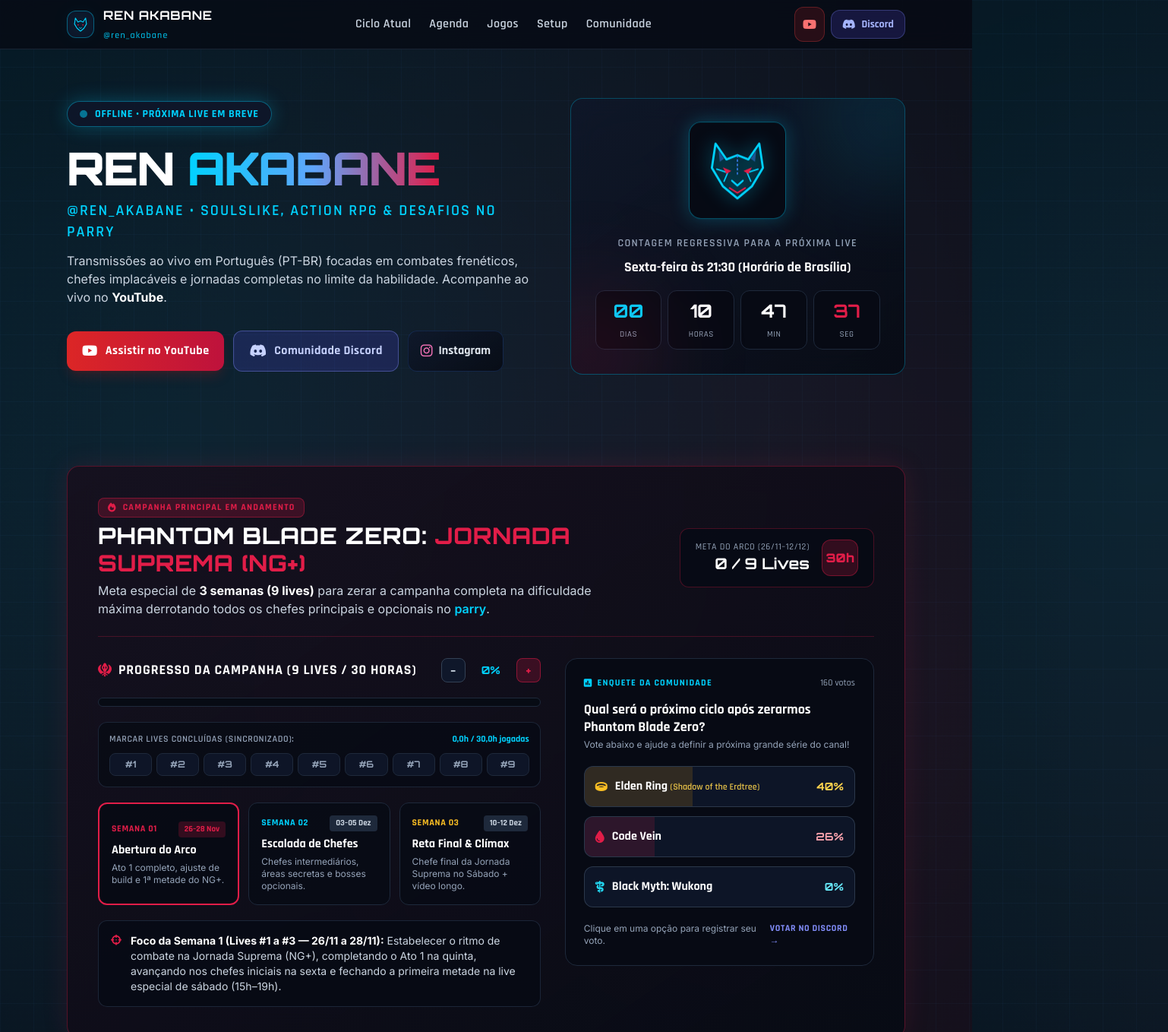
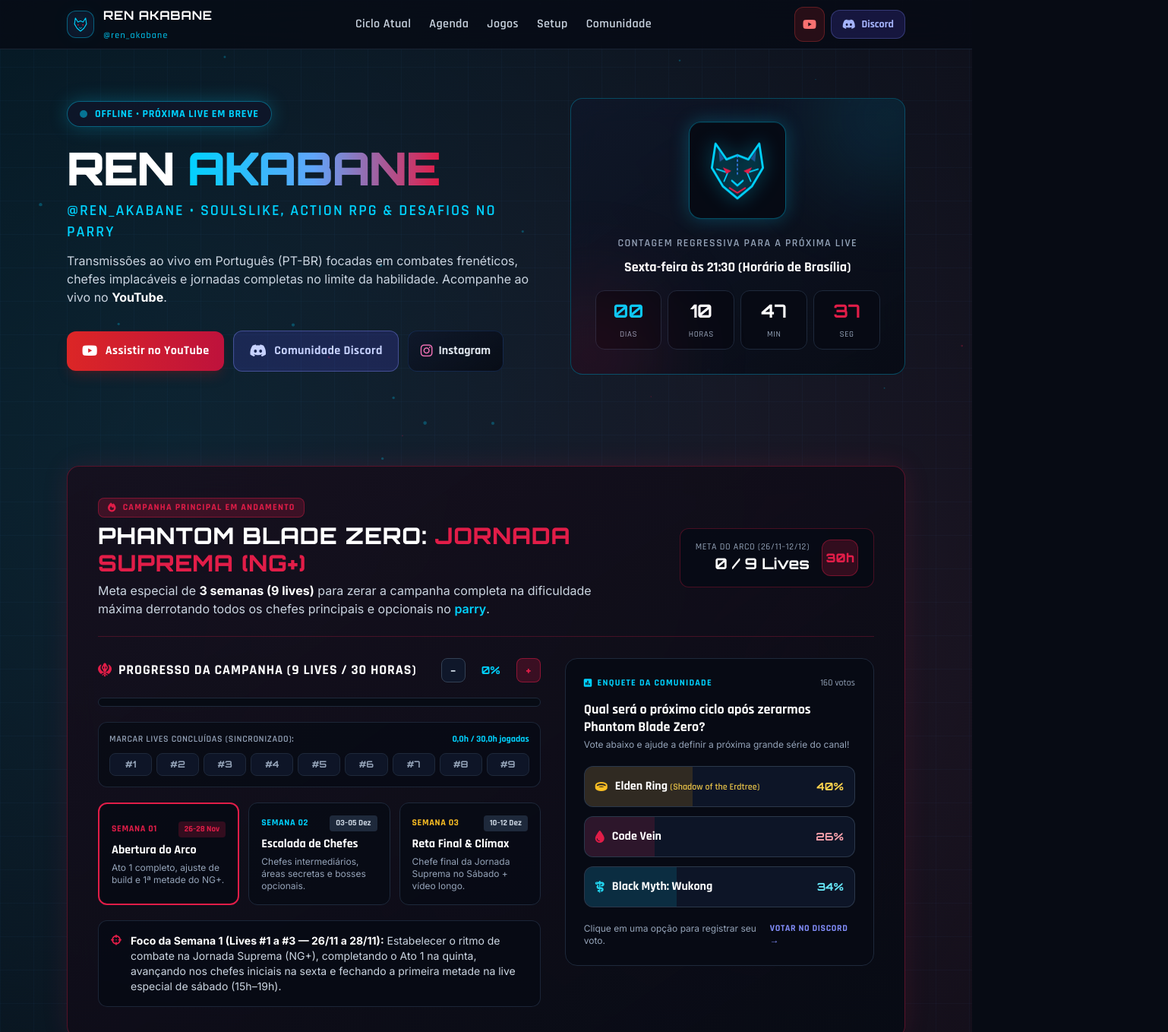
Before and after one commit to ren-akabane/agenda-lives, a plain HTML site: page index.html in a window 1280 px wide. Shown: the top 1358 px of the page at 76% size, 1538 px wide, since content can reach past the window. Drawn offline with nearby package versions, Linux system fonts and the light colour scheme.

Commit message:
Add files via upload

```diff
--- a/index.html
+++ b/index.html
@@ -4,7 +4,7 @@
   <meta charset="UTF-8" />
   <meta name="viewport" content="width=device-width, initial-scale=1.0" />
   <title>Ren Akabane (@ren_akabane) — Lives de Soulslike & Action RPG</title>
-  <meta name="description" content="Site oficial de Ren Akabane (@ren_akabane). Lives ao vivo no YouTube de Phantom Blade Zero, Onimusha, Elden Ring, Code Vein e jogos desafiadores." />
+  <meta name="description" content="Site oficial de Ren Akabane (@ren_akabane). Lives ao vivo no YouTube de Phantom Blade Zero, Black Myth: Wukong, Elden Ring, Code Vein e jogos desafiadores." />
 
   <!-- Tailwind CSS -->
   <script src="https://cdn.tailwindcss.com"></script>
@@ -227,7 +227,7 @@
             <!-- Emblema SVG Lobo Estilizado -->
             <div class="flex flex-col items-center text-center space-y-5">
               <div class="relative w-28 h-28 sm:w-32 sm:h-32 rounded-2xl bg-obsidian/90 border border-neonblue/40 flex items-center justify-center shadow-neon-blue animate-float">
-                <svg viewBox="0 0 120 120" class="w-22 h-22 sm:w-24 sm:h-24 wolf-glow" fill="none" xmlns="http://www.w3.org/2000/svg">
+                <svg viewBox="0 0 120 120" class="w-20 h-20 sm:w-24 sm:h-24 wolf-glow" fill="none" xmlns="http://www.w3.org/2000/svg">
                   <!-- Orelhas e Contorno Externo -->
                   <path d="M24 16L42 42L60 35L78 42L96 16L102 56L84 86L60 106L36 86L18 56L24 16Z" stroke="#00d2ff" stroke-width="3.5" stroke-linejoin="round" fill="rgba(0, 210, 255, 0.06)"/>
                   <!-- Detalhes Internos das Orelhas -->
@@ -433,14 +433,14 @@
 
               <!-- Opção 3: Black Myth: Wukong -->
               <button type="button" onclick="castVote('wukong')" id="vote-btn-wukong" class="w-full text-left p-3.5 rounded-xl bg-slate-900/90 border border-slate-700/80 hover:border-cyan-400/60 transition relative overflow-hidden group cursor-pointer">
-                <div id="bar-wukong" class="absolute inset-y-0 left-0 bg-cyan-500/15 transition-all duration-500" style="width: 0%;"></div>
+                <div id="bar-wukong" class="absolute inset-y-0 left-0 bg-cyan-500/15 transition-all duration-500" style="width: 34%;"></div>
                 <div class="relative z-10 flex items-center justify-between gap-2">
                   <div class="flex items-center gap-2.5 flex-wrap">
                     <i class="fa-solid fa-staff-snake text-cyan-400"></i>
                     <span class="font-tech font-bold text-white text-base">Black Myth: Wukong</span>
                     <span id="check-wukong" class="hidden text-xs px-2 py-0.5 rounded bg-cyan-400/20 text-cyan-300 font-tech font-bold">Seu voto</span>
                   </div>
-                  <span id="pct-wukong" class="font-display font-bold text-sm text-cyan-300 shrink-0">0%</span>
+                  <span id="pct-wukong" class="font-display font-bold text-sm text-cyan-300 shrink-0">34%</span>
                 </div>
               </button>
             </div>
@@ -765,12 +765,12 @@
           </div>
         </article>
 
-          <!-- Card 4: Black Myth: Wukong -->
+        <!-- Card 4: Black Myth: Wukong -->
         <article class="glass-card rounded-2xl overflow-hidden flex flex-col group">
           <div class="h-40 relative bg-gradient-to-br from-slate-900 via-cyan-950/60 to-obsidian p-5 flex flex-col justify-between overflow-hidden">
             <div class="absolute right-3 bottom-1 opacity-20 group-hover:opacity-35 transition transform group-hover:scale-110">
               <i class="fa-solid fa-staff-snake text-7xl text-cyan-400"></i>
-           </div>
+            </div>
             <div class="flex items-center justify-between relative z-10">
               <span class="px-2.5 py-1 rounded-full bg-cyan-500/20 border border-cyan-400/35 text-cyan-300 font-tech font-bold text-[11px] uppercase tracking-wider">
                 Candidato Enquete
@@ -789,11 +789,13 @@
             <div class="flex items-center justify-between pt-3 border-t border-slate-800/80 text-xs font-tech">
               <span class="text-cyan-400 font-bold uppercase tracking-wider">Opção #3</span>
               <a href="#ciclo-atual" class="text-slate-300 hover:text-neonblue font-bold">
-               Votar &rarr;
+                Votar &rarr;
               </a>
             </div>
           </div>
         </article>
+      </div>
+    </section>
 
     <!-- 5. SETUP TÉCNICO & TRANSMISSÃO -->
     <section id="setup" class="max-w-6xl mx-auto px-4 sm:px-6 py-12">
@@ -941,6 +943,16 @@
   <!-- Scripts de Interatividade -->
   <script>
     // ==========================================
+    // 0. ARMAZENAMENTO SEGURO (localStorage pode falhar em aba anônima)
+    // ==========================================
+    function safeGet(key) {
+      try { return localStorage.getItem(key); } catch (e) { return null; }
+    }
+    function safeSet(key, value) {
+      try { localStorage.setItem(key, value); } catch (e) {}
+    }
+
+    // ==========================================
     // 1. UTILITÁRIO DE CLIPBOARD & TOAST VISUAL
     // ==========================================
     let toastTimeout;
@@ -967,13 +979,28 @@
       document.body.appendChild(textArea);
       textArea.focus();
       textArea.select();
+      let ok = false;
       try {
-        document.execCommand('copy');
-        showToast(title, message);
+        ok = document.execCommand('copy');
       } catch (err) {
         console.error('Erro ao copiar texto:', err);
       }
       document.body.removeChild(textArea);
+      if (ok) {
+        showToast(title, message);
+      } else {
+        showToast('Não foi possível copiar', 'Selecione e copie o texto manualmente.');
+      }
+      return ok;
+    }
+
+    function copyText(text, title, message) {
+      if (navigator.clipboard && window.isSecureContext) {
+        return navigator.clipboard.writeText(text)
+          .then(() => { showToast(title, message); return true; })
+          .catch(() => fallbackCopyText(text, title, message));
+      }
+      return Promise.resolve(fallbackCopyText(text, title, message));
     }
 
     function copyScheduleText() {
@@ -987,7 +1014,7 @@
         `${lines}\n` +
         `📺 YouTube: https://www.youtube.com/@ren_akabane\n` +
         `💬 Discord: https://discord.gg/8ymvd3EGn`;
-      fallbackCopyText(text, 'Horários Copiados!', 'Grade oficial atualizada pronta para colar.');
+      copyText(text, 'Horários Copiados!', 'Grade oficial atualizada pronta para colar.');
     }
 
     function copySetupSpecs() {
@@ -998,13 +1025,13 @@
         "• RAM: 32GB DDR4\n" +
         "• Áudio: Microfone Dinâmico Fifine AM8 + Mixer Fifine AmpliGame SC3\n" +
         "• Software: OBS Studio (YouTube 1080p60)";
-      fallbackCopyText(specs, 'Specs Copiadas!', 'Configurações completas do setup copiadas.');
+      copyText(specs, 'Specs Copiadas!', 'Configurações completas do setup copiadas.');
     }
 
     function copyDiscordLink() {
       const link = 'https://discord.gg/8ymvd3EGn';
       const label = document.getElementById('copy-discord-label');
-      fallbackCopyText(link, 'Copiado!', 'Convite do Discord (discord.gg/8ymvd3EGn) copiado.');
+      copyText(link, 'Copiado!', 'Convite do Discord (discord.gg/8ymvd3EGn) copiado.');
       if (label) {
         label.textContent = 'Copiado!';
         setTimeout(() => {
@@ -1076,6 +1103,8 @@
       const brt = getBrasiliaDateParts();
       const currentDay = brt.dayOfWeek;
 
+      // Limpa destaque/badge de "HOJE" de todos os cards antes de reaplicar
+      document.querySelectorAll('[id^="day-card-"]').forEach(el => el.classList.remove('ring-2', 'ring-neonblue/70'));
       document.querySelectorAll('.day-badge').forEach(el => (el.textContent = ''));
       const todayCard = document.getElementById(`day-card-${currentDay}`);
       if (todayCard) {
@@ -1176,15 +1205,15 @@
 
     function getCompletedLivesState() {
       try {
-        const saved = JSON.parse(localStorage.getItem(STORAGE_LIVES_KEY));
+        const saved = JSON.parse(safeGet(STORAGE_LIVES_KEY));
         if (Array.isArray(saved) && saved.length === 9) return saved;
       } catch (e) {}
       return [false, false, false, false, false, false, false, false, false];
     }
 
     function saveCompletedLivesState(arr) {
-      localStorage.setItem(STORAGE_LIVES_KEY, JSON.stringify(arr));
-      renderCampaignProgress();
+      safeSet(STORAGE_LIVES_KEY, JSON.stringify(arr));
+      renderCampaignProgress(arr);
     }
 
     function toggleSingleLive(index) {
@@ -1201,8 +1230,9 @@
       saveCompletedLivesState(updated);
     }
 
-    function renderCampaignProgress() {
-      const state = getCompletedLivesState();
+    // Recebe o estado diretamente para funcionar mesmo sem localStorage disponível
+    function renderCampaignProgress(stateOverride) {
+      const state = Array.isArray(stateOverride) ? stateOverride : getCompletedLivesState();
       const completedCount = state.filter(Boolean).length;
       const pct = Math.round((completedCount / 9) * 100);
       const completedHours = state.reduce((acc, done, idx) => acc + (done ? LIVE_HOURS_MAP[idx] : 0), 0);
@@ -1262,51 +1292,54 @@
     // ==========================================
     // 4. VOTAÇÃO DA COMUNIDADE (LOCALSTORAGE)
     // ==========================================
-    const BASE_VOTES = { elden: 64, codevein: 42, onimusha: 54 };
+    const VOTE_KEY = 'ren_akabane_next_game_vote';
+    const BASE_VOTES = { elden: 64, codevein: 42, wukong: 54 };
 
     const GAME_LABELS = {
       elden: 'Elden Ring (Shadow of the Erdtree)',
       codevein: 'Code Vein',
-      onimusha: 'Onimusha: Way of the Sword'
+      wukong: 'Black Myth: Wukong'
     };
 
+    const VOTE_BORDER_CLASS = {
+      elden: 'border-amber-400',
+      codevein: 'border-crimson',
+      wukong: 'border-cyan-400'
+    };
+
+    let currentUserVote = safeGet(VOTE_KEY);
+
     function renderVotes() {
-      const userVote = localStorage.getItem('ren_akabane_next_game_vote');
-      const counts = {
-        elden: BASE_VOTES.elden + (userVote === 'elden' ? 1 : 0),
-        codevein: BASE_VOTES.codevein + (userVote === 'codevein' ? 1 : 0),
-        onimusha: BASE_VOTES.onimusha + (userVote === 'onimusha' ? 1 : 0)
-      };
-      const total = counts.elden + counts.codevein + counts.onimusha;
+      const keys = Object.keys(BASE_VOTES);
+      const userVote = keys.includes(currentUserVote) ? currentUserVote : null;
 
-      const pctElden = Math.round((counts.elden / total) * 100);
-      const pctCodevein = Math.round((counts.codevein / total) * 100);
-      const pctOnimusha = 100 - pctElden - pctCodevein;
+      const counts = {};
+      keys.forEach(k => { counts[k] = BASE_VOTES[k] + (userVote === k ? 1 : 0); });
+      const total = keys.reduce((sum, k) => sum + counts[k], 0);
 
-      document.getElementById('bar-elden').style.width = `${pctElden}%`;
-      document.getElementById('bar-codevein').style.width = `${pctCodevein}%`;
-      document.getElementById('bar-onimusha').style.width = `${pctOnimusha}%`;
+      // Arredonda e deixa o último item absorver a diferença para fechar 100%
+      let acc = 0;
+      keys.forEach((k, i) => {
+        const pct = i === keys.length - 1 ? 100 - acc : Math.round((counts[k] / total) * 100);
+        acc += pct;
 
-      document.getElementById('pct-elden').textContent = `${pctElden}%`;
-      document.getElementById('pct-codevein').textContent = `${pctCodevein}%`;
-      document.getElementById('pct-onimusha').textContent = `${pctOnimusha}%`;
+        document.getElementById(`bar-${k}`).style.width = `${pct}%`;
+        document.getElementById(`pct-${k}`).textContent = `${pct}%`;
+        document.getElementById(`check-${k}`).classList.toggle('hidden', userVote !== k);
+        document.getElementById(`vote-btn-${k}`).classList.toggle(VOTE_BORDER_CLASS[k], userVote === k);
+      });
+
       document.getElementById('total-votes-badge').textContent = `${total} votos`;
 
-      document.getElementById('check-elden').classList.toggle('hidden', userVote !== 'elden');
-      document.getElementById('check-codevein').classList.toggle('hidden', userVote !== 'codevein');
-      document.getElementById('check-onimusha').classList.toggle('hidden', userVote !== 'onimusha');
-
-      document.getElementById('vote-btn-elden').classList.toggle('border-amber-400', userVote === 'elden');
-      document.getElementById('vote-btn-codevein').classList.toggle('border-crimson', userVote === 'codevein');
-      document.getElementById('vote-btn-onimusha').classList.toggle('border-cyan-400', userVote === 'onimusha');
-
-      if (userVote && GAME_LABELS[userVote]) {
+      if (userVote) {
         document.getElementById('vote-feedback').textContent = `Voto registrado em ${GAME_LABELS[userVote]}!`;
       }
     }
 
     function castVote(choice) {
-      localStorage.setItem('ren_akabane_next_game_vote', choice);
+      if (!GAME_LABELS[choice]) return;
+      currentUserVote = choice;
+      safeSet(VOTE_KEY, choice);
       renderVotes();
       showToast('Voto Registrado!', `Você votou em ${GAME_LABELS[choice]} para o próximo ciclo.`);
     }
```
